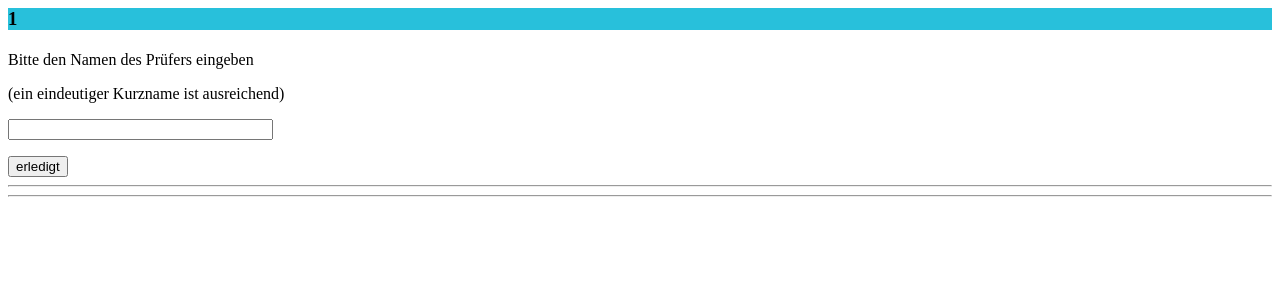
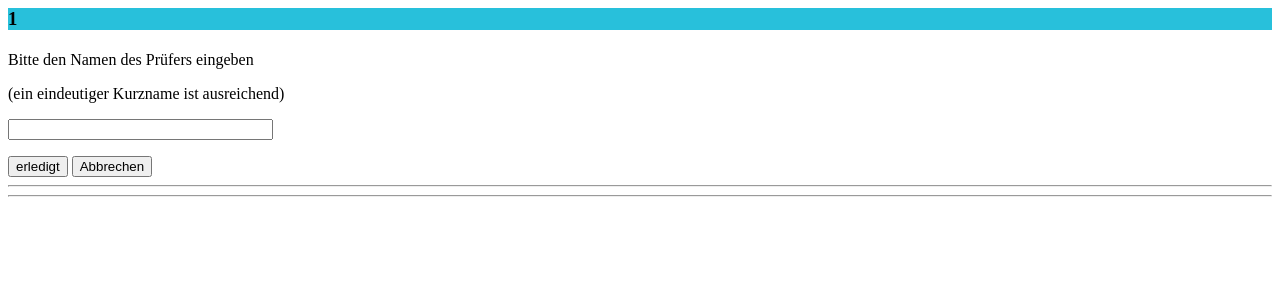
Before and after one commit to SeppUnterwurzacher/ats_app, a Flask app: a page that uses app/templates/kpstandard.html in a window 1280 px wide. Shown: the top 300 px of the page. Run offline with Flask 2, Linux system fonts and the light colour scheme; some libraries are stand-ins or nearby versions.

Commit message:
requirments.txt angelegt

```diff
--- a/app/templates/kpstandard.html
+++ b/app/templates/kpstandard.html
@@ -10,6 +10,7 @@
             {{ form.name(size=30) }}
         </p>
         <button type="button" onClick="document.getElementById('gurte').style.display='block'; document.getElementById('name').style.display='none'">erledigt</button>
+        <button type="button" onClick="window.location.href='{{ url_for('auswahl', geraet='Trins_Tank_2') }}';">Abbrechen</button>
     </div>
 
 
@@ -20,6 +21,7 @@
 
         <button type="button" onClick="document.getElementById('druck').style.display='block'; document.getElementById('gurte').style.display='none'">erledigt</button>
         <button type="button" onClick="document.getElementById('name').style.display='block'; document.getElementById('gurte').style.display='none'">zurück</button>
+        <button type="button" onClick="window.location.href='{{ url_for('auswahl', geraet='Trins_Tank_2') }}';">Abbrechen</button>
     </div>
 
     <hr>
@@ -36,6 +38,7 @@
 
         <button type="button" onClick="document.getElementById('dicht').style.display='block'; document.getElementById('druck').style.display='none'">erledigt</button>
         <button type="button" onClick="document.getElementById('gurte').style.display='block'; document.getElementById('druck').style.display='none'">zurück</button>
+        <button type="button" onClick="window.location.href='{{ url_for('auswahl', geraet='Trins_Tank_2') }}';">Abbrechen</button>
     </div>
 
     <div id="dicht" style="display: none;">
@@ -49,6 +52,7 @@
             <button id="start" type="button" onClick="funcountdown(61)">Zeit starten</button>
             <button id="restart" type="button" style="display: none;" onclick="funcrestart()">neustarten</button>
             <button id="weiter" type="button" style="display: none;" onClick="document.getElementById('warn').style.display='block'; document.getElementById('dicht').style.display='none'">erledigt</button>
+            <button type="button" onClick="window.location.href='{{ url_for('auswahl', geraet='Trins_Tank_2') }}';">Abbrechen</button>
         {% endif%}
     </div>
 
@@ -58,6 +62,7 @@
 
 
         <p>{{ form.submit() }}</p>
+        <button type="button" onClick="window.location.href='{{ url_for('auswahl', geraet='Trins_Tank_2') }}';">Abbrechen</button>
     </div>
 </form>
 
```
Also changed, not shown: requirements.txt (added, +19 -0 lines).
